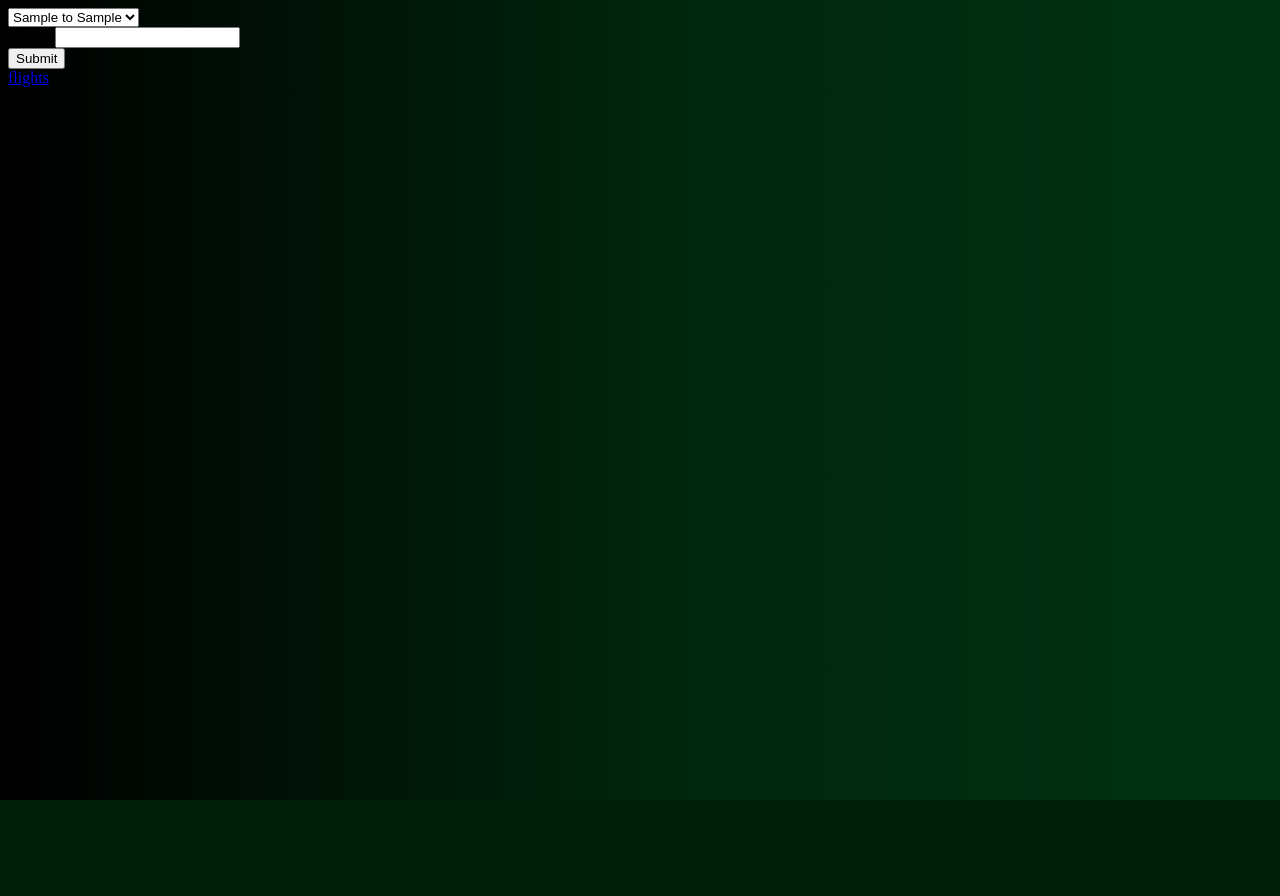
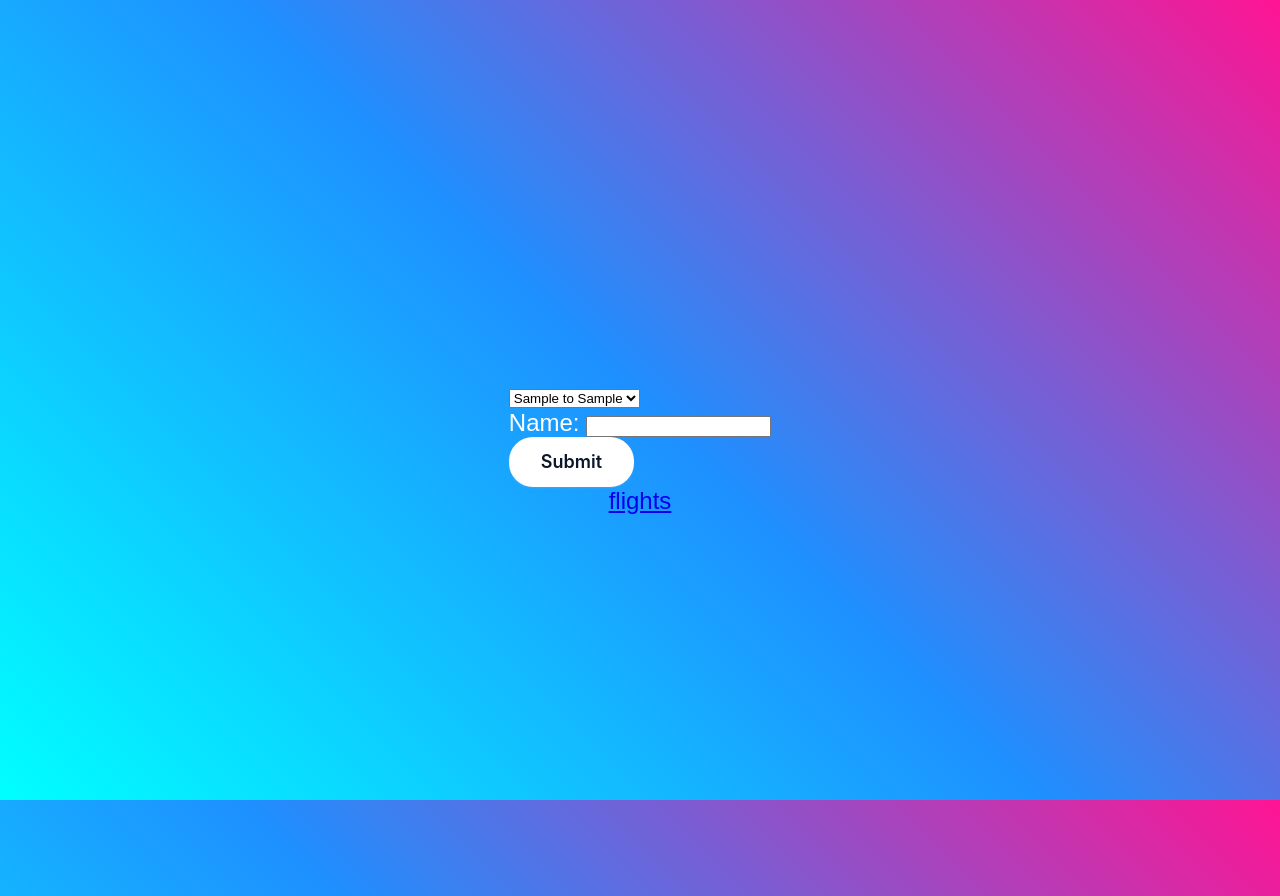
Before and after one commit to farazcity/Flearch, a Flask app: page / in a window 1280 px wide. Before the commit the page ends 800 px from the top, so only its background shows below. Run offline with Flask 2, Linux system fonts and the light colour scheme; tables that the repository leaves empty hold one stand-in row (values such as "Sample post").

Commit message:
Update style.css

```diff
--- a/static/style.css
+++ b/static/style.css
@@ -5,7 +5,7 @@ p{
 	text-align:center;
 }
 
-.button {
+.but {
   background-color: #fff;
   border: 0 solid #e2e8f0;
   border-radius: 1.5rem;
@@ -28,15 +28,95 @@ p{
   touch-action: manipulation;
 }
 
-.button:hover {
+.but:hover {
   background-color: #1e293b;
   color: #fff;
 }
 
 
 @media (min-width: 768px) {
-  .button{
+  .but{
     font-size: 1.125rem;
     padding: 1rem 2rem;
   }
 }
+
+body {
+  background: dodgerblue linear-gradient(45deg, aqua, dodgerblue, deeppink) fixed;
+	color: white;
+  /*font: normal 32px/1.6 system-ui, sans-serif;
+	text-shadow: 0 1px 1px hsl(0 0% 0% / 20%);*/
+  margin: 3rem;
+  font-family: 'Poppins', sans-serif;
+  display: flex;
+  flex-direction: column;
+  justify-content: center;
+  align-items: center;
+  min-height: 100vh;
+  font-size: 1.5rem;
+
+}
+
+$primary: #11998e;
+$secondary: #38ef7d;
+$white: #fff;
+$gray: #9b9b9b;
+.form__group {
+  position: relative;
+  padding: 15px 0 0;
+  margin-top: 10px;
+  width: 50%;
+}
+
+.form__field {
+  font-family: inherit;
+  width: 100%;
+  border: 0;
+  border-bottom: 2px solid $gray;
+  outline: 0;
+  font-size: 1.3rem;
+  color: $white;
+  padding: 7px 0;
+  background: transparent;
+  transition: border-color 0.2s;
+
+  &::placeholder {
+    color: transparent;
+  }
+
+  &:placeholder-shown ~ .form__label {
+    font-size: 1.3rem;
+    cursor: text;
+    top: 20px;
+  }
+}
+
+.form__label {
+  position: absolute;
+  top: 0;
+  display: block;
+  transition: 0.2s;
+  font-size: 1rem;
+  color: $gray;
+}
+
+.form__field:focus {
+  ~ .form__label {
+    position: absolute;
+    top: 0;
+    display: block;
+    transition: 0.2s;
+    font-size: 1rem;
+    color: $primary;
+    font-weight:700;
+  }
+  padding-bottom: 6px;
+  font-weight: 700;
+  border-width: 3px;
+  border-image: linear-gradient(to right, $primary,$secondary);
+  border-image-slice: 1;
+}
+/* reset input */
+.form__field{
+  &:required,&:invalid { box-shadow:none; }
+}
```
